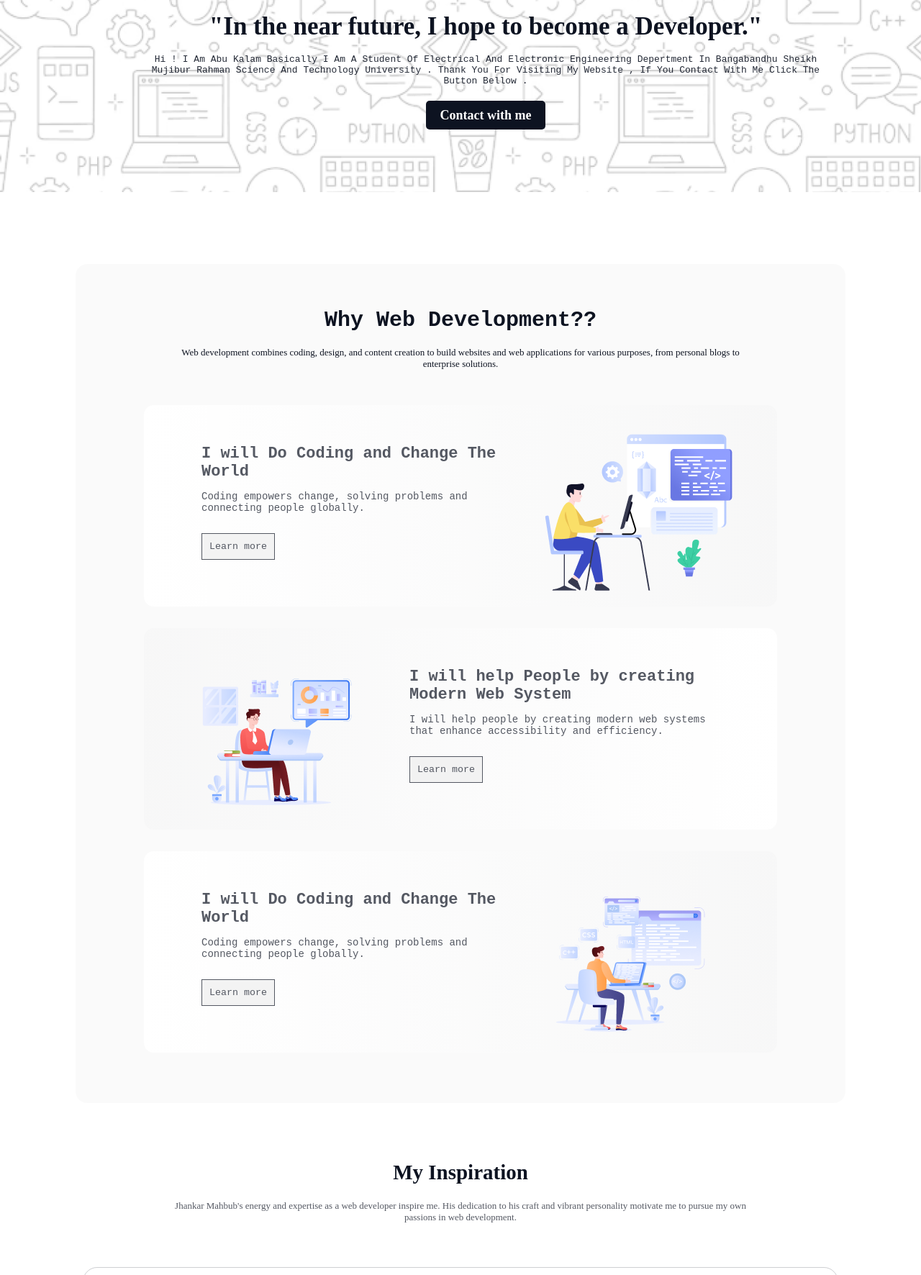
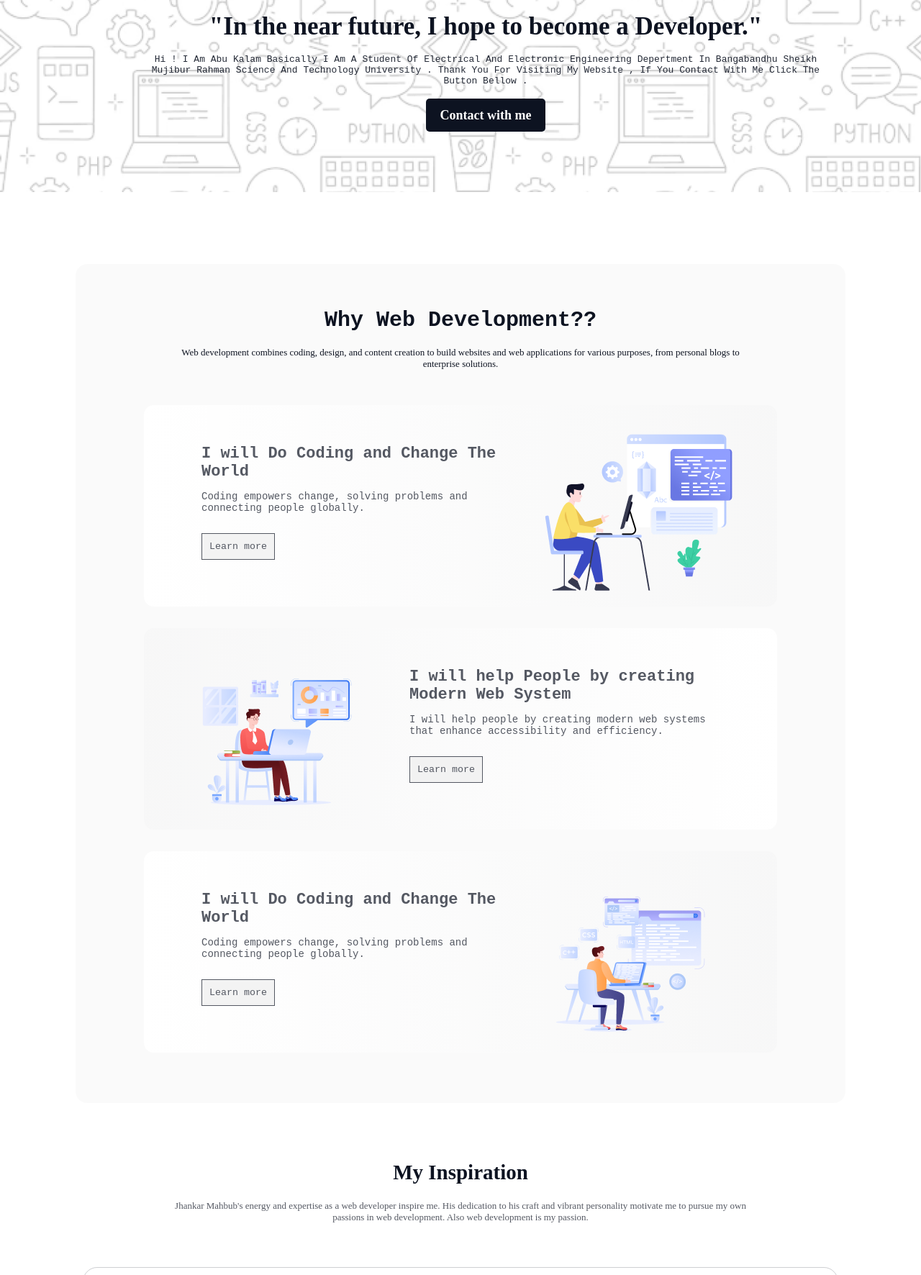
Before and after one commit to akweb69/Assaignment-01, a plain HTML site: page index.html in a window 1280 px wide. Shown: the part 433-2205 px from the top of the page at 72% size. Drawn offline with Linux system fonts and the light colour scheme; grey boxes are pictures that could not be loaded; a web font is replaced by a local one.

Commit message:
all is ok

```diff
--- a/index.html
+++ b/index.html
@@ -99,7 +99,7 @@
 <section class="my-ins">
     <h3>My Inspiration</h3>
     <p>
-        Jhankar Mahbub's energy and expertise as a web developer inspire me. His dedication to his craft and vibrant personality motivate me to pursue my own passions in web development.
+        Jhankar Mahbub's energy and expertise as a web developer inspire me. His dedication to his craft and vibrant personality motivate me to pursue my own passions in web development. Also web development is my passion.
     </p>
 </section>
 <!-- video section start -->
--- a/style.css
+++ b/style.css
@@ -120,7 +120,7 @@ nav a{
 
 .banner-content a{
     text-decoration: none;
-    padding: 10px 20px;
+    padding: 13px 20px;
     /* border: 1px solid red; */
     font-size: 18px;
     color: rgb(255, 255, 255);
```
